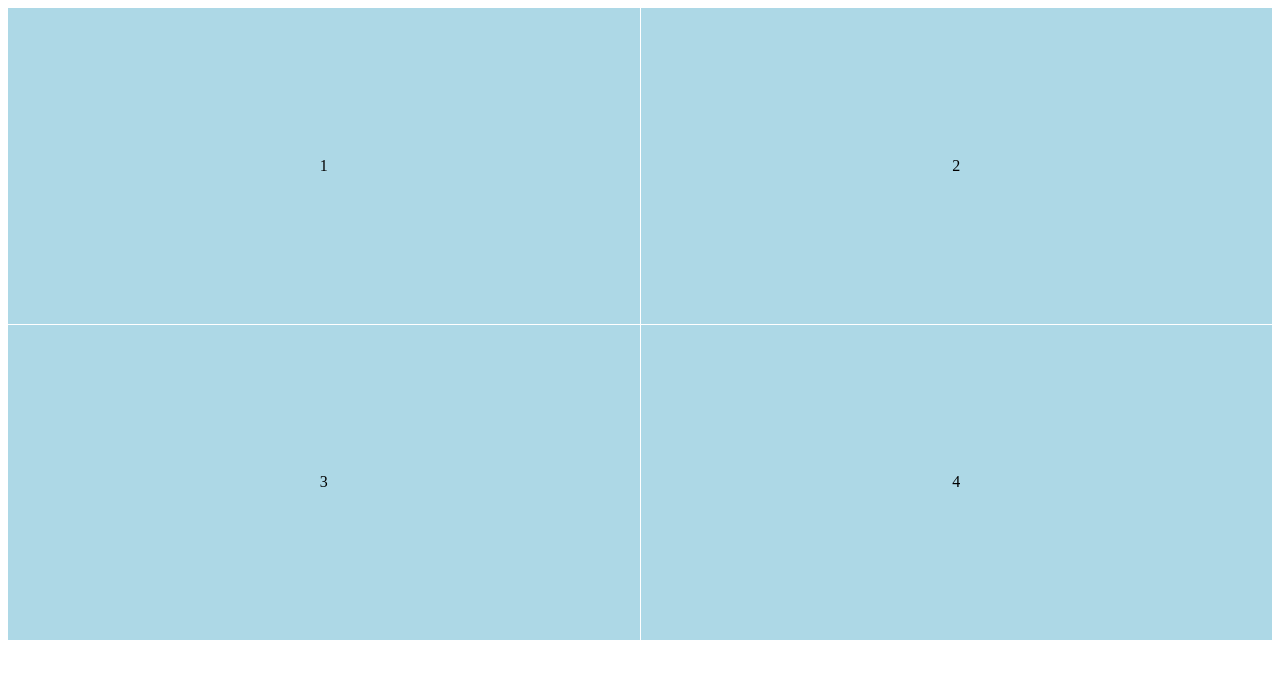
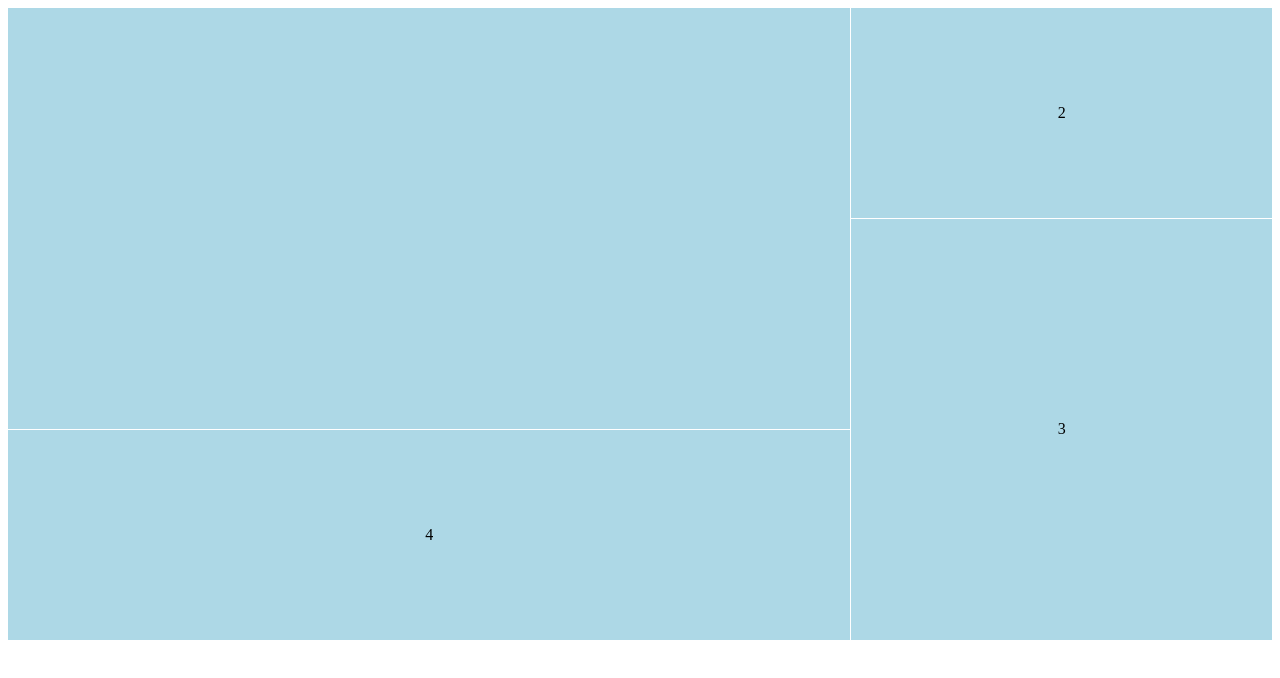
Before and after one commit to EdBinns/Interprete-Frontend, an Angular app: page /main in a window 1280 px wide. Shown: the top 678 px of the page. Built offline with nearby package versions, Linux system fonts and the light colour scheme.

Commit message:
Cambios a los tamaños de los cuadros

```diff
--- a/package.json
+++ b/package.json
@@ -31,9 +31,9 @@
     "@angular-devkit/build-angular": "~0.1000.0",
     "@angular/cli": "~10.0.0",
     "@angular/compiler-cli": "~10.0.0",
-    "@types/node": "^12.11.1",
     "@types/jasmine": "~3.5.0",
     "@types/jasminewd2": "~2.0.3",
+    "@types/node": "^12.11.1",
     "codelyzer": "^6.0.0-next.1",
     "jasmine-core": "~3.5.0",
     "jasmine-spec-reporter": "~5.0.0",
--- a/src/app/components/main-view/main-view.component.html
+++ b/src/app/components/main-view/main-view.component.html
@@ -1,6 +1,8 @@
-<mat-grid-list cols="2" rowHeight="2:1">
-    <mat-grid-tile>1</mat-grid-tile>
-    <mat-grid-tile>2</mat-grid-tile>
-    <mat-grid-tile>3</mat-grid-tile>
-    <mat-grid-tile>4</mat-grid-tile>
+<mat-grid-list cols="3" rows=3 rowHeight="2:1">
+    <mat-grid-tile [rowspan]=2 [colspan]=2>
+      <code></code>
+    </mat-grid-tile>
+    <mat-grid-tile  >2</mat-grid-tile>
+    <mat-grid-tile [rowspan]=2>3</mat-grid-tile>
+    <mat-grid-tile  [colspan]=2>4</mat-grid-tile>
   </mat-grid-list>
```
Also changed, not shown: 2 other files (tests, documents, lock files or other folders).
